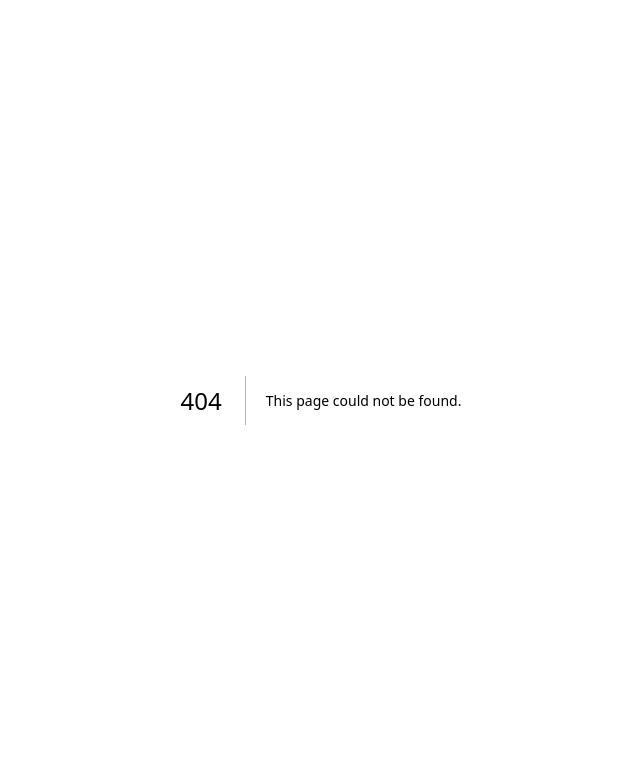
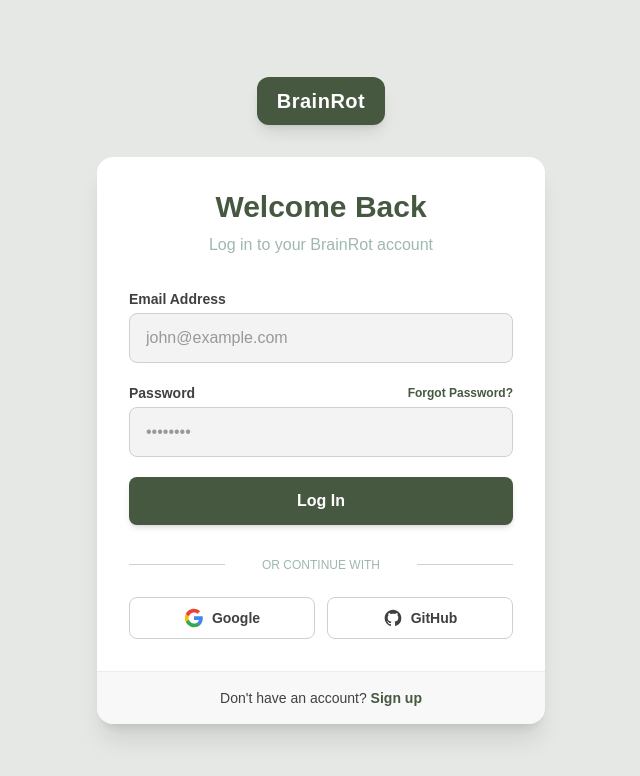
Before and after one commit to krushang18/brainRot-frontend, a Next.js app: page /login in a window 1280 px wide. Before the commit this address had no page. Shown: the top 776 px of the page, without its empty margins (319-959 px from the left). Built offline with nearby package versions, Linux system fonts and the light colour scheme.

Commit message:
feat: implement login page with full validations and tests

```diff
--- /dev/null
+++ b/src/app/login/page.tsx
@@ -0,0 +1,22 @@
+import LoginForm from '@/components/login/LoginForm';
+import { Metadata } from 'next';
+
+export const metadata: Metadata = {
+  title: 'Log In | BrainRot',
+  description: 'Log in to your BrainRot account to access your dashboard.',
+};
+
+export default function LoginPage() {
+  return (
+    <div className="bg-alabaster-grey flex min-h-screen items-center justify-center p-4 md:p-8">
+      <main className="w-full max-w-md">
+        <div className="mb-8 flex justify-center">
+          <div className="bg-granite flex h-12 items-center justify-center rounded-xl px-5 shadow-lg">
+            <span className="text-xl font-bold tracking-wide text-white">BrainRot</span>
+          </div>
+        </div>
+        <LoginForm />
+      </main>
+    </div>
+  );
+}
--- /dev/null
+++ b/src/components/login/LoginForm.tsx
@@ -0,0 +1,212 @@
+'use client';
+
+import React, { useState } from 'react';
+import Link from 'next/link';
+
+export default function LoginForm() {
+  const [formData, setFormData] = useState({
+    email: '',
+    password: '',
+  });
+  const [errors, setErrors] = useState<Record<string, string>>({});
+  const [isLoading, setIsLoading] = useState(false);
+
+  const validateForm = () => {
+    const newErrors: Record<string, string> = {};
+    if (!formData.email.trim()) {
+      newErrors.email = 'Email is required';
+    } else if (!/^[^\s@]+@[^\s@]+\.[^\s@]+$/.test(formData.email)) {
+      newErrors.email = 'Invalid email format';
+    }
+    if (!formData.password) {
+      newErrors.password = 'Password is required';
+    }
+
+    setErrors(newErrors);
+    return Object.keys(newErrors).length === 0;
+  };
+
+  const handleChange = (e: React.ChangeEvent<HTMLInputElement>) => {
+    const { name, value } = e.target;
+    setFormData((prev) => ({ ...prev, [name]: value }));
+    // Clear error when typing
+    if (errors[name]) {
+      setErrors((prev) => ({ ...prev, [name]: '' }));
+    }
+  };
+
+  const handleSubmit = async (e: React.SubmitEvent<HTMLFormElement>) => {
+    e.preventDefault();
+    if (!validateForm()) return;
+
+    setIsLoading(true);
+    // Simulate API call
+    try {
+      await new Promise((resolve) => setTimeout(resolve, 1500));
+      console.log('Login data:', formData);
+      // Handle successful login here (e.g., redirect or update auth state)
+    } catch (err) {
+      console.error('Login error:', err);
+      setErrors({ form: 'Invalid email or password. Please try again.' });
+    } finally {
+      setIsLoading(false);
+    }
+  };
+
+  return (
+    <div className="text-gunmetal w-full max-w-md overflow-hidden rounded-2xl bg-white shadow-xl">
+      <div className="p-8">
+        <div className="mb-8 text-center">
+          <h2 className="text-granite mb-2 text-3xl font-bold">Welcome Back</h2>
+          <p className="text-ash-grey font-medium">Log in to your BrainRot account</p>
+        </div>
+
+        {errors.form && (
+          <div className="mb-6 rounded-lg border border-red-200 bg-red-50 p-4 text-center text-sm text-red-600">
+            {errors.form}
+          </div>
+        )}
+
+        <form onSubmit={handleSubmit} className="space-y-5" noValidate>
+          <div>
+            <label className="mb-1 block text-sm font-semibold" htmlFor="email">
+              Email Address
+            </label>
+            <input
+              type="email"
+              id="email"
+              name="email"
+              value={formData.email}
+              onChange={handleChange}
+              className={`w-full rounded-lg border px-4 py-3 transition-colors focus:ring-2 focus:outline-none ${
+                errors.email
+                  ? 'border-red-500 bg-red-50 focus:ring-red-200'
+                  : 'border-dust-grey focus:border-granite focus:ring-ash-grey/30 bg-alabaster-grey/50'
+              }`}
+              placeholder="john@example.com"
+            />
+            {errors.email && <p className="mt-1 text-sm text-red-500">{errors.email}</p>}
+          </div>
+
+          <div>
+            <div className="mb-1 flex items-center justify-between">
+              <label className="text-sm font-semibold" htmlFor="password">
+                Password
+              </label>
+              <Link
+                href="/forgot-password"
+                className="text-granite text-xs font-semibold hover:underline"
+              >
+                Forgot Password?
+              </Link>
+            </div>
+            <input
+              type="password"
+              id="password"
+              name="password"
+              value={formData.password}
+              onChange={handleChange}
+              className={`w-full rounded-lg border px-4 py-3 transition-colors focus:ring-2 focus:outline-none ${
+                errors.password
+                  ? 'border-red-500 bg-red-50 focus:ring-red-200'
+                  : 'border-dust-grey focus:border-granite focus:ring-ash-grey/30 bg-alabaster-grey/50'
+              }`}
+              placeholder="••••••••"
+            />
+            {errors.password && <p className="mt-1 text-sm text-red-500">{errors.password}</p>}
+          </div>
+
+          <button
+            type="submit"
+            data-testid="submit-button"
+            disabled={isLoading}
+            className="bg-granite flex w-full items-center justify-center rounded-lg px-4 py-3 font-semibold text-white shadow-md transition-all duration-200 hover:bg-[#34412f] hover:shadow-lg disabled:cursor-not-allowed disabled:opacity-70"
+          >
+            {isLoading ? (
+              <svg
+                className="h-5 w-5 animate-spin text-white"
+                xmlns="http://www.w3.org/2000/svg"
+                fill="none"
+                viewBox="0 0 24 24"
+              >
+                <circle
+                  className="opacity-25"
+                  cx="12"
+                  cy="12"
+                  r="10"
+                  stroke="currentColor"
+                  strokeWidth="4"
+                ></circle>
+                <path
+                  className="opacity-75"
+                  fill="currentColor"
+                  d="M4 12a8 8 0 018-8V0C5.373 0 0 5.373 0 12h4zm2 5.291A7.962 7.962 0 014 12H0c0 3.042 1.135 5.824 3 7.938l3-2.647z"
+                ></path>
+              </svg>
+            ) : (
+              'Log In'
+            )}
+          </button>
+        </form>
+
+        <div className="mt-8 flex items-center justify-between">
+          <span className="border-dust-grey w-1/5 border-b lg:w-1/4"></span>
+          <span className="text-ash-grey text-center text-xs font-medium uppercase">
+            Or continue with
+          </span>
+          <span className="border-dust-grey w-1/5 border-b lg:w-1/4"></span>
+        </div>
+
+        <div className="mt-6 flex flex-col gap-3 sm:flex-row">
+          <button className="border-dust-grey hover:bg-alabaster-grey text-gunmetal flex w-full items-center justify-center gap-2 rounded-lg border px-4 py-2.5 text-sm font-semibold transition-colors">
+            <svg className="h-5 w-5" viewBox="0 0 24 24" xmlns="http://www.w3.org/2000/svg">
+              <path
+                d="M22.56 12.25c0-.78-.07-1.53-.2-2.25H12v4.26h5.92c-.26 1.37-1.04 2.53-2.21 3.31v2.77h3.57c2.08-1.92 3.28-4.74 3.28-8.09z"
+                fill="#4285F4"
+              />
+              <path
+                d="M12 23c2.97 0 5.46-.98 7.28-2.66l-3.57-2.77c-.98.66-2.23 1.06-3.71 1.06-2.86 0-5.29-1.93-6.16-4.53H2.18v2.84C3.99 20.53 7.7 23 12 23z"
+                fill="#34A853"
+              />
+              <path
+                d="M5.84 14.09c-.22-.66-.35-1.36-.35-2.09s.13-1.43.35-2.09V7.07H2.18C1.43 8.55 1 10.22 1 12s.43 3.45 1.18 4.93l2.85-2.22.81-.62z"
+                fill="#FBBC05"
+              />
+              <path
+                d="M12 5.38c1.62 0 3.06.56 4.21 1.64l3.15-3.15C17.45 2.09 14.97 1 12 1 7.7 1 3.99 3.47 2.18 7.07l3.66 2.84c.87-2.6 3.3-4.53 6.16-4.53z"
+                fill="#EA4335"
+              />
+            </svg>
+            Google
+          </button>
+          <button className="border-dust-grey hover:bg-alabaster-grey text-gunmetal flex w-full items-center justify-center gap-2 rounded-lg border px-4 py-2.5 text-sm font-semibold transition-colors">
+            <svg
+              className="h-5 w-5"
+              fill="currentColor"
+              viewBox="0 0 24 24"
+              xmlns="http://www.w3.org/2000/svg"
+            >
+              <path
+                fillRule="evenodd"
+                clipRule="evenodd"
+                d="M12 2C6.477 2 2 6.484 2 12.017c0 4.425 2.865 8.18 6.839 9.504.5.092.682-.217.682-.483 0-.237-.008-.868-.013-1.703-2.782.605-3.369-1.343-3.369-1.343-.454-1.158-1.11-1.466-1.11-1.466-.908-.62.069-.608.069-.608 1.003.07 1.531 1.032 1.531 1.032.892 1.53 2.341 1.088 2.91.832.092-.647.35-1.088.636-1.338-2.22-.253-4.555-1.113-4.555-4.951 0-1.093.39-1.988 1.029-2.688-.103-.253-.446-1.272.098-2.65 0 0 .84-.27 2.75 1.026A9.564 9.564 0 0112 6.844c.85.004 1.705.115 2.504.337 1.909-1.296 2.747-1.027 2.747-1.027.546 1.379.202 2.398.1 2.651.64.7 1.028 1.595 1.028 2.688 0 3.848-2.339 4.695-4.566 4.943.359.309.678.92.678 1.855 0 1.338-.012 2.419-.012 2.747 0 .268.18.58.688.482A10.019 10.019 0 0022 12.017C22 6.484 17.522 2 12 2z"
+              />
+            </svg>
+            GitHub
+          </button>
+        </div>
+      </div>
+      <div className="bg-alabaster-grey/30 border-dust-grey/30 border-t py-4 text-center">
+        <p className="text-sm">
+          Don&apos;t have an account?{' '}
+          <Link
+            href="/signup"
+            className="text-granite font-semibold transition-colors hover:text-[#34412f]"
+          >
+            Sign up
+          </Link>
+        </p>
+      </div>
+    </div>
+  );
+}
```
Also changed, not shown: 2 other files (tests, documents, lock files or other folders).
